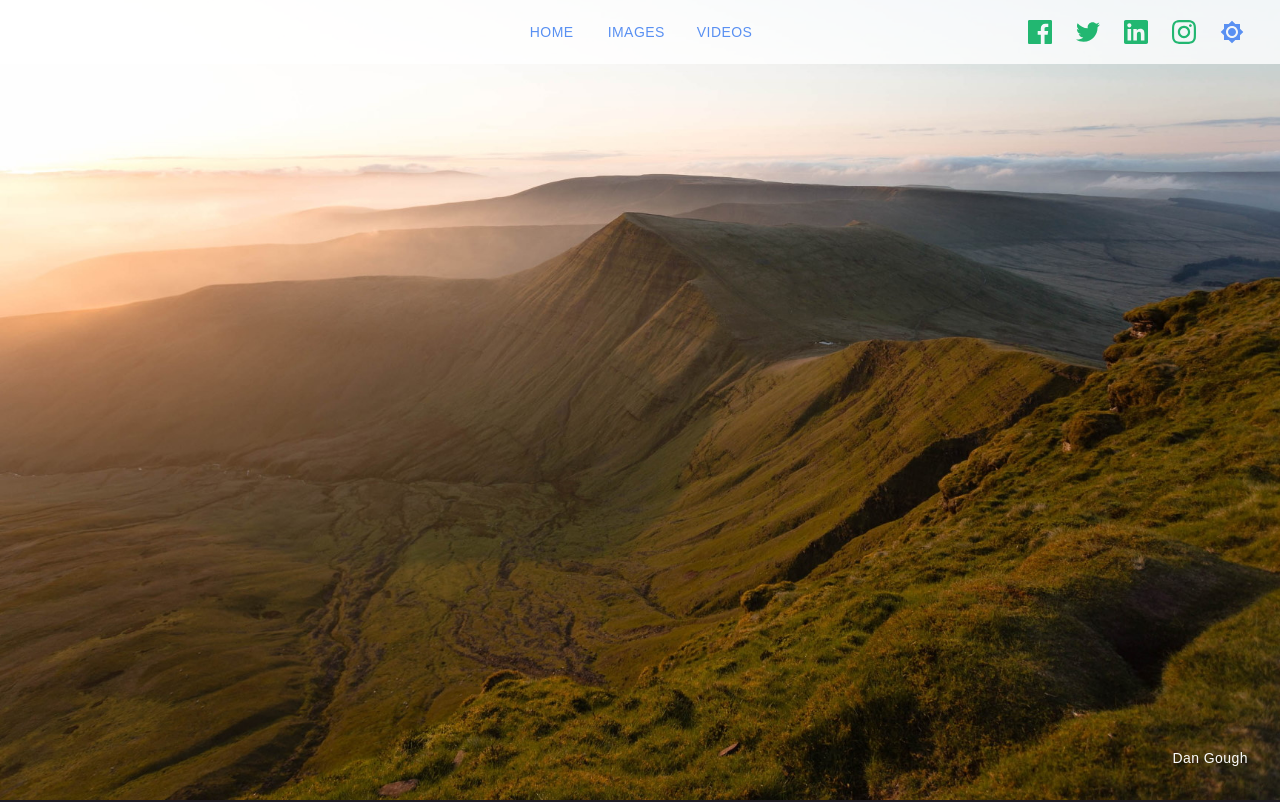
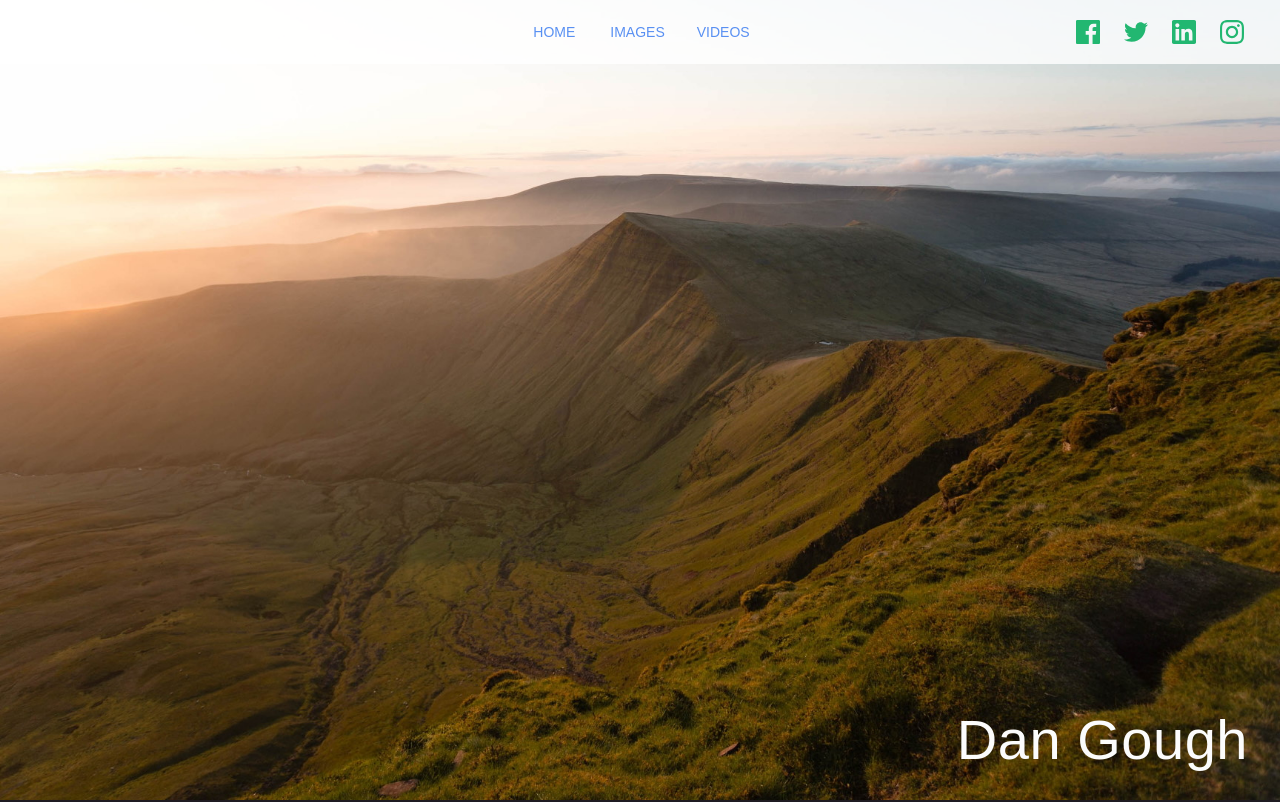
Before and after one commit to SnakeyHips/dan_app, a React (Create React App) app: page / in a window 1280 px wide. Shown: the top 802 px of the page. Built offline with nearby package versions, Linux system fonts and the light colour scheme; a web font is replaced by a local one.

Commit message:
removing theme toggle as not needed

```diff
--- a/public/index.html
+++ b/public/index.html
@@ -7,44 +7,12 @@
       name="viewport"
       content="width=device-width, initial-scale=1, shrink-to-fit=no"
     />
-    <meta
-      name="google-site-verification"
-      content="5PMUZZXdV1d-QZg5sx3v_oJ_C6E1wzmTBI9cNj7hTOc"
-    />
-    <meta name="theme-color" content="#FFFFFF" />
-    <!--
-      manifest.json provides metadata used when your web app is installed on a
-      user's mobile device or desktop. See https://developers.google.com/web/fundamentals/web-app-manifest/
-    -->
+    <meta name="theme-color" content="#000000" />
     <link rel="manifest" href="%PUBLIC_URL%/manifest.json" />
-    <!--
-      Notice the use of %PUBLIC_URL% in the tags above.
-      It will be replaced with the URL of the `public` folder during the build.
-      Only files inside the `public` folder can be referenced from the HTML.
-
-      Unlike "/favicon.ico" or "favicon.ico", "%PUBLIC_URL%/favicon.ico" will
-      work correctly both with client-side routing and a non-root public URL.
-      Learn how to configure a non-root public URL by running `npm run build`.
-    -->
-    <title>Stem Skills & Recruitment</title>
-    <!-- Fonts to support Material Design -->
-    <link
-      rel="stylesheet"
-      href="https://fonts.googleapis.com/css?family=Roboto:300,400,500,700&display=swap"
-    />
+    <title>Dan Gough</title>
   </head>
   <body>
     <noscript>You need to enable JavaScript to run this app.</noscript>
     <div id="root"></div>
-    <!--
-      This HTML file is a template.
-      If you open it directly in the browser, you will see an empty page.
-
-      You can add webfonts, meta tags, or analytics to this file.
-      The build step will place the bundled scripts into the <body> tag.
-
-      To begin the development, run `npm start` or `yarn start`.
-      To create a production bundle, use `npm run build` or `yarn build`.
-    -->
   </body>
 </html>
--- a/src/components/App.tsx
+++ b/src/components/App.tsx
@@ -1,5 +1,4 @@
-import React, { useState } from "react";
-import { Theme } from "@material-ui/core/styles";
+import react from "react";
 import { Router, Switch, Route } from "react-router-dom";
 import { createBrowserHistory } from "history";
 import { ThemeProvider } from "@material-ui/styles";
@@ -11,12 +10,10 @@ import Images from "./Pages/Images";
 import ViewImage from "./Pages/ViewImage";
 import Videos from "./Pages/Videos";
 import ViewVideo from "./Pages/ViewVideo";
-import LightTheme from "../styles/light-theme";
-import DarkTheme from "../styles/dark-theme";
+import Theme from "../styles/theme";
 import "./App.css";
 
 const history = createBrowserHistory();
-const localTheme = window.localStorage.getItem("theme");
 
 // Scroll to top on route change
 history.listen(_ => {
@@ -24,22 +21,14 @@ history.listen(_ => {
 });
 
 export default function App() {
-  const [theme, setTheme] = useState<Theme>(localTheme === "dark" ? DarkTheme : LightTheme);
-
-  const toggleTheme = () => {
-    const prevIsLightTheme = theme === LightTheme;
-    prevIsLightTheme ? setTheme(DarkTheme) : setTheme(LightTheme);
-    window.localStorage.setItem("theme", prevIsLightTheme ? "dark" : "light");
-  };
-
   const title: string = "Dan Gough";
 
   return (
-    <ThemeProvider theme={theme}>
+    <ThemeProvider theme={Theme}>
       <CssBaseline />
       <HelmetWrapper title={title} description={`${title}`}>
         <Router history={history}>
-          <Navigation toggleTheme={toggleTheme}>
+          <Navigation>
             <Switch>
               <Route
                 path="/"
--- a/src/components/Layout/Navigation.tsx
+++ b/src/components/Layout/Navigation.tsx
@@ -12,20 +12,19 @@ const useStyles = makeStyles({
 });
 
 interface NavigationProps {
-  toggleTheme: () => void;
   children: JSX.Element;
 }
 
 export default function Navigation(props: NavigationProps) {
   const classes = useStyles();
   const classesBase = useStylesBase();
-  const { toggleTheme, children } = props;
+  const { children } = props;
   const smAndDown = useMediaQuery((theme: Theme) => theme.breakpoints.down("sm"));
   const bottomNav = smAndDown ? <BottomNav /> : undefined;
 
   return (
     <div className={classesBase.root}>
-      <TopAppBar toggleTheme={toggleTheme} />
+      <TopAppBar />
       <main className={classes.content}>{children}</main>
       {bottomNav}
     </div>
--- a/src/components/Layout/TopAppBar.tsx
+++ b/src/components/Layout/TopAppBar.tsx
@@ -8,8 +8,6 @@ import IconButton from "@material-ui/core/IconButton";
 import Menu from "@material-ui/core/Menu";
 import MenuItem from "@material-ui/core/MenuItem";
 import MoreVertIcon from "@material-ui/icons/MoreVert";
-import Brightness7Icon from "@material-ui/icons/Brightness7";
-import Brightness4Icon from "@material-ui/icons/Brightness4";
 import LinkButton from "../Layout/LinkButton";
 import facebooklogo from "../../assets/facebook.svg";
 import instagramlogo from "../../assets/instagram.svg";
@@ -35,15 +33,10 @@ const useStyles = makeStyles((theme: Theme) =>
   })
 );
 
-interface TopAppBarProps {
-  toggleTheme: () => void;
-}
-
-export default function TopAppBar(props: TopAppBarProps) {
+export default function TopAppBar() {
   const classes = useStyles();
   const classesBase = useStylesBase();
   const theme: Theme = useTheme();
-  const { toggleTheme } = props;
   const [anchorEl, setAnchorEl] = useState<undefined | HTMLElement>(undefined);
   const facebook: string = "https://facebook.com";
   const twitter: string = "https://twitter.com";
@@ -61,8 +54,6 @@ export default function TopAppBar(props: TopAppBarProps) {
   function handleSocialClick(url: string) {
     window.open(url);
   }
-
-  const themeIcon = theme.palette.type === "dark" ? <Brightness7Icon /> : <Brightness4Icon />;
 
   const smAndDown = useMediaQuery((theme: Theme) => theme.breakpoints.down("sm"));
 
@@ -93,7 +84,6 @@ export default function TopAppBar(props: TopAppBarProps) {
                 <MenuItem onClick={() => handleSocialClick(instagram)}>
                   <img className={classes.menuImage} src={instagramlogo} height="24" alt="instagramlogo" />
                 </MenuItem>
-                <MenuItem onClick={toggleTheme}>{themeIcon}</MenuItem>
               </Menu>
             </Grid>
           </Grid>
@@ -136,9 +126,6 @@ export default function TopAppBar(props: TopAppBarProps) {
               <IconButton color="primary" onClick={() => handleSocialClick(instagram)}>
                 <img src={instagramlogo} height="24" alt="instagramlogo" />
               </IconButton>
-              <IconButton color="primary" onClick={toggleTheme}>
-                {themeIcon}
-              </IconButton>
             </Grid>
           </Grid>
         </Grid>
--- a/src/styles/light-theme.ts
+++ /dev/null
@@ -1,26 +0,0 @@
-import { createMuiTheme, Theme, fade } from "@material-ui/core/styles";
-import grey from "@material-ui/core/colors/grey";
-
-const DarkTheme: Theme = createMuiTheme({
-  palette: {
-    primary: {
-      main: "#5990F2"
-    },
-    secondary: {
-      main: fade("#5990F2", 0.1)
-    },
-    background: {
-      default: "#1F1B22",
-      paper: "#27262E"
-    },
-    text: {
-      primary: grey[50]
-    },
-    type: "dark"
-  },
-  typography: {
-    fontFamily: "Public Sans, sans-serif"
-  }
-});
-
-export default DarkTheme;
--- a/src/styles/styles-base.ts
+++ b/src/styles/styles-base.ts
@@ -5,67 +5,30 @@ const useStylesBase = makeStyles((theme: Theme) =>
     root: {
       fontFamily: "Public Sans, sans-serif",
       display: "flex",
-      height: "100vh",
-      width: "100vw",
-      whiteSpace: "pre-line",
-      overflow: "hidden",
       "& a": {
-        textDecoration: "unset",
-        wordBreak: "break-word",
-        cursor: "pointer"
+        color: theme.palette.primary.main,
+        textDecoration: "unset"
       },
       "& p": {
-        fontSize: 16,
-        lineHeight: 1.88,
-        letterSpacing: 0.2,
-        marginTop: theme.spacing(1),
-        marginBottom: theme.spacing(1)
+        fontSize: "1rem",
+        lineHeight: 1.5,
+        letterSpacing: "0.00938em"
       },
-      "& span": {
-        fontSize: 14,
-        lineHeight: 1.43,
-        letterSpacing: 0.44
+      "& li": {
+        fontSize: "1rem",
+        lineHeight: 1.5,
+        letterSpacing: "0.00938em"
       },
       "& h6": {
-        fontSize: 24,
-        fontWeight: "bold",
-        lineHeight: 1.5,
-        letterSpacing: 0.24,
-        margin: 0
+        fontSize: "1.25rem",
+        fontWeight: 500,
+        lineHeight: 1.6,
+        letterSpacing: "0.0075em",
+        marginTop: 8,
+        marginBottom: 8
       },
-      "& .MuiPaper-elevation1": {
-        boxShadow:
-          theme.palette.type === "light" ? "0 2px 0 0 rgba(195, 209, 222, 0.65)" : "0 3px 0 0 rgba(0, 0, 0, 0.21)",
-        transition: "unset"
-      },
-      "& .MuiListItem-button:hover": {
-        backgroundColor: theme.palette.secondary.main,
-        borderRadius: 4
-      },
-      "& .MuiInput-underline:before": {
-        borderBottom: 0
-      },
-      "& .MuiInput-underline:after": {
-        borderBottom: 0
-      },
-      "& .MuiInput-underline:hover:not(.Mui-disabled):before": {
-        borderBottom: 0
-      },
-      "& .MuiSkeleton-root": {
-        backgroundColor: theme.palette.secondary.main,
-        borderRadius: 4
-      },
-      "@global": {
-        "*::-webkit-scrollbar": {
-          width: 6,
-          height: 6
-        },
-        "*::-webkit-scrollbar-thumb": {
-          backgroundColor: theme.palette.secondary.main
-        },
-        "*::-webkit-scrollbar-corner": {
-          background: "transparent"
-        }
+      "& .MuiExpansionPanel-root:before": {
+        backgroundColor: "unset !important"
       }
     },
     primaryText: {
@@ -84,12 +47,7 @@ const useStylesBase = makeStyles((theme: Theme) =>
         backgroundColor: "rgba(34, 183, 113, 0.09) !important"
       }
     },
-    adminPaper: {
-      width: "100%",
-      marginTop: theme.spacing(3),
-      marginBottom: theme.spacing(3)
-    },
-    stemPaper: {
+    paper: {
       padding: theme.spacing(3),
       marginBottom: theme.spacing(4)
     },
--- a/src/styles/dark-theme.ts
+++ b/src/styles/theme.ts
@@ -1,7 +1,7 @@
 import { createMuiTheme, Theme, fade } from "@material-ui/core/styles";
 import grey from "@material-ui/core/colors/grey";
 
-const DarkTheme: Theme = createMuiTheme({
+const Theme: Theme = createMuiTheme({
   palette: {
     primary: {
       main: "#5990F2"
@@ -23,4 +23,4 @@ const DarkTheme: Theme = createMuiTheme({
   }
 });
 
-export default DarkTheme;
+export default Theme;
```
Also changed, not shown: 1 other file (tests, documents, lock files or other folders).
